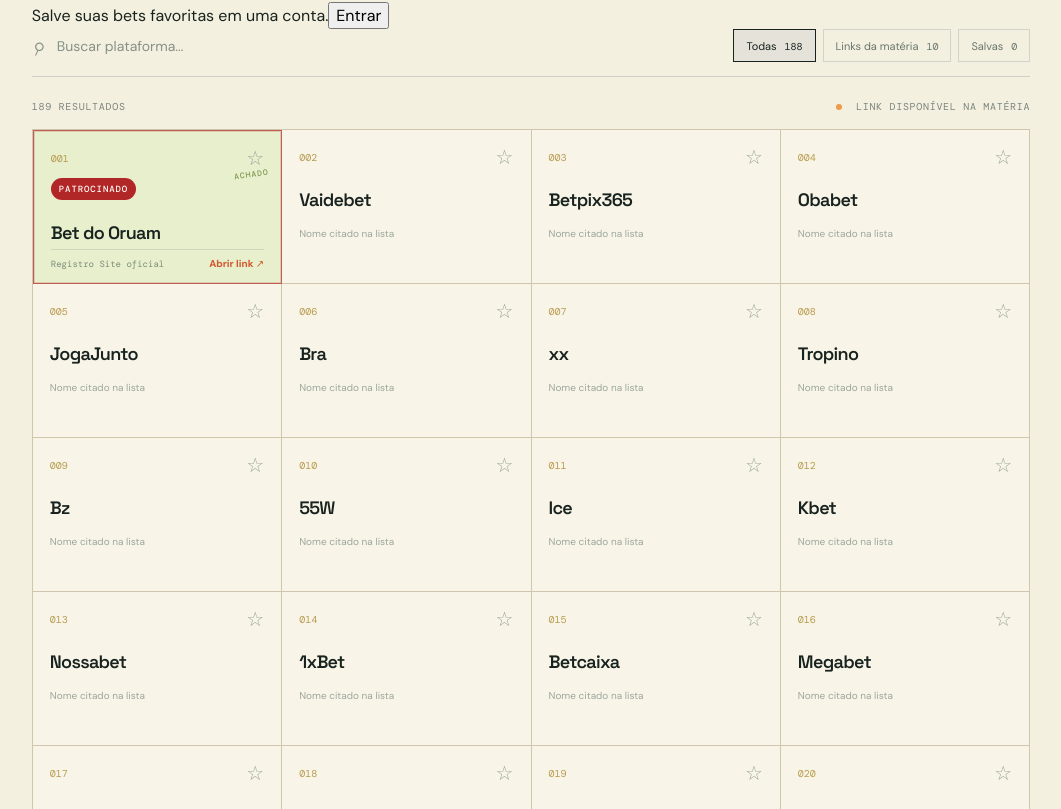
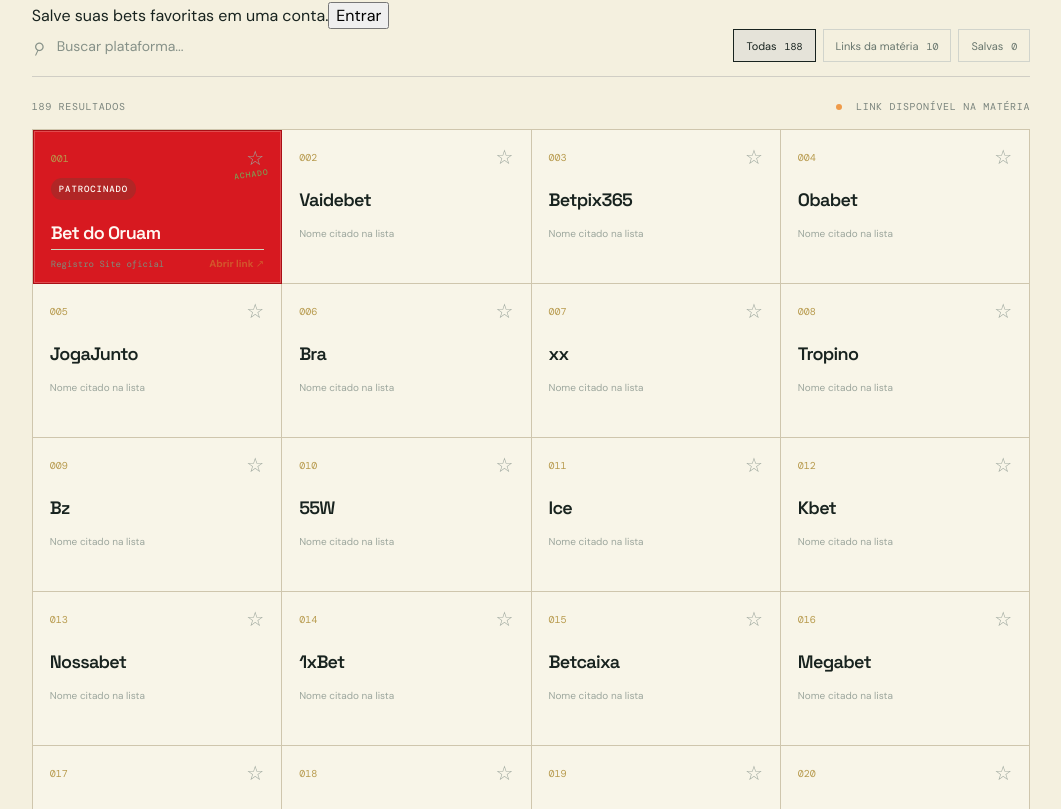
Before and after one commit to olidela/ajuliacosta-fortune, a React (Vite) app: page / in a window 1280 px wide. Shown: the part 1051-1860 px from the top of the page, without its empty margins (109-1170 px from the left). Built offline with nearby package versions, Linux system fonts and the light colour scheme.

Commit message:
Destaca Bet do Oruam em vermelho

```diff
--- a/src/App.css
+++ b/src/App.css
@@ -893,6 +893,13 @@
 .platform-card.featured {
   background: #e7efcd;
 }
+.platform-card.premium-red,
+.platform-card.premium-red:hover {
+  background: #d71920;
+  border-color: #a80f15;
+  color: #fff8f2;
+  box-shadow: inset 0 0 0 1px rgba(255, 248, 242, 0.22);
+}
 .platform-card.featured::after {
   content: "ACHADO";
   position: absolute;
```
